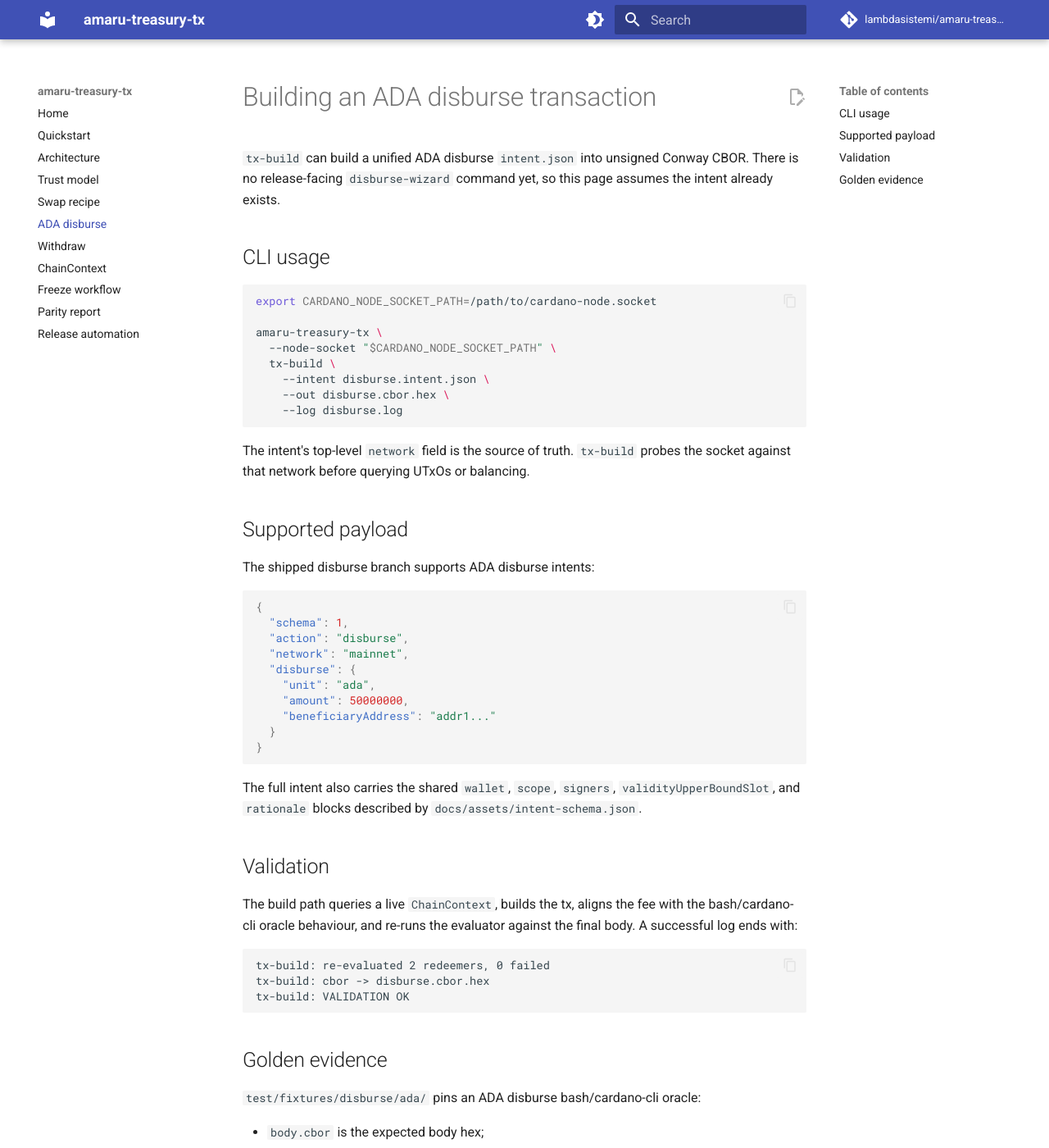
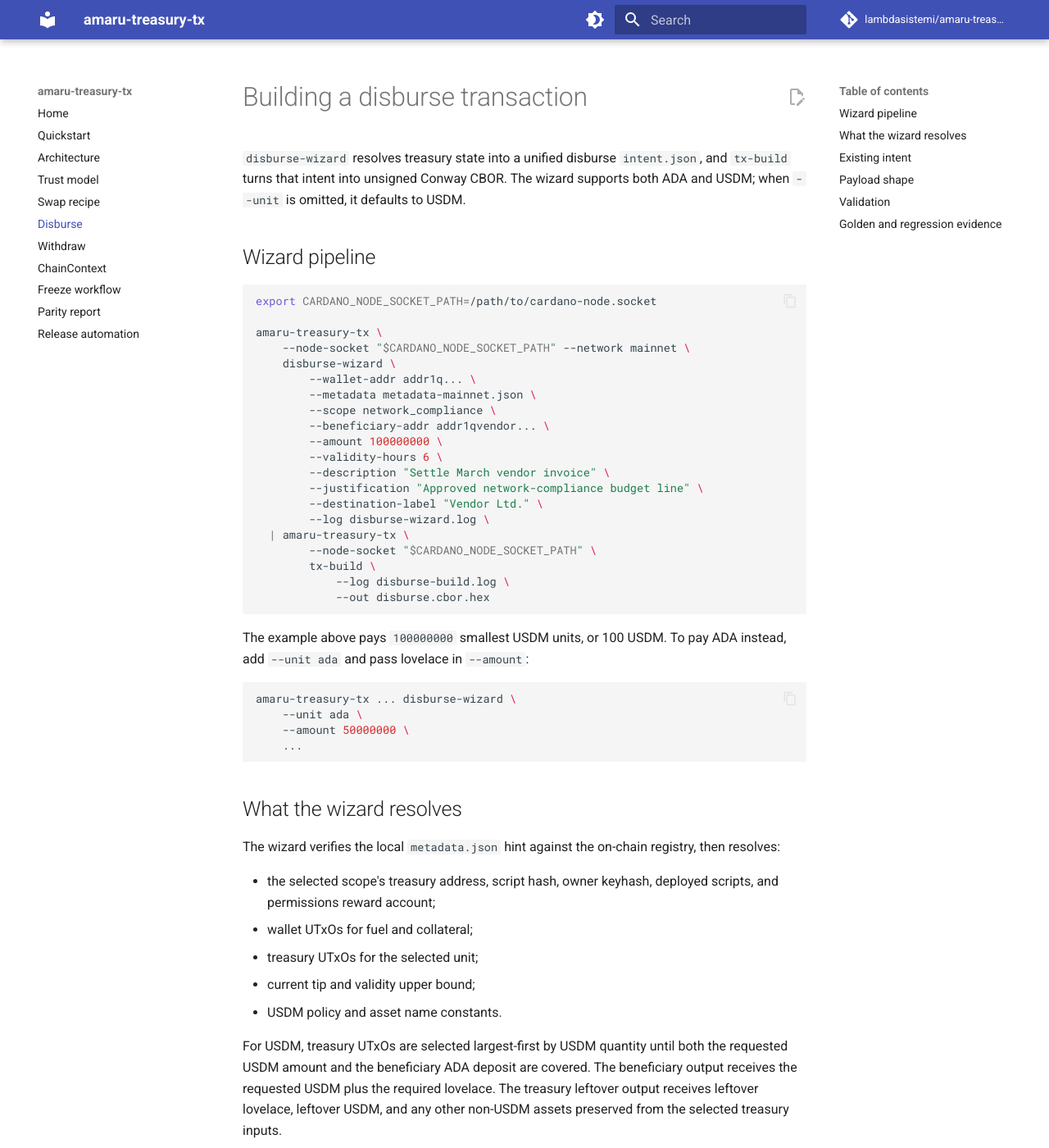
Before and after one commit to lambdasistemi/amaru-treasury-tx, an MkDocs documentation site: the page built from docs/disburse.md, in a window 1280 px wide and 1400 px high. Shown: the whole window at 82% size. Built offline with MkDocs 1.6.1 and Material for MkDocs 9.7.7, drawn with Linux system fonts in a browser that asks for light colours; comment, search, counter and statistics services are not loaded; some of the changed text lies outside the part shown.

Commit message:
docs(disburse): document wizard pipeline
Update README and MkDocs pages for the release-facing disburse-wizard flow, USDM default, ADA fallback, and tx-build dispatch coverage.

````diff
--- a/docs/disburse.md
+++ b/docs/disburse.md
@@ -1,14 +1,69 @@
-# Building an ADA disburse transaction
+# Building a disburse transaction
 
-`tx-build` can build a unified ADA disburse `intent.json` into
-unsigned Conway CBOR. There is no release-facing `disburse-wizard`
-command yet, so this page assumes the intent already exists.
+`disburse-wizard` resolves treasury state into a unified disburse
+`intent.json`, and `tx-build` turns that intent into unsigned Conway
+CBOR. The wizard supports both ADA and USDM; when `--unit` is omitted,
+it defaults to USDM.
 
-## CLI usage
+## Wizard pipeline
 
 ```bash
 export CARDANO_NODE_SOCKET_PATH=/path/to/cardano-node.socket
 
+amaru-treasury-tx \
+    --node-socket "$CARDANO_NODE_SOCKET_PATH" --network mainnet \
+    disburse-wizard \
+        --wallet-addr addr1q... \
+        --metadata metadata-mainnet.json \
+        --scope network_compliance \
+        --beneficiary-addr addr1qvendor... \
+        --amount 100000000 \
+        --validity-hours 6 \
+        --description "Settle March vendor invoice" \
+        --justification "Approved network-compliance budget line" \
+        --destination-label "Vendor Ltd." \
+        --log disburse-wizard.log \
+  | amaru-treasury-tx \
+        --node-socket "$CARDANO_NODE_SOCKET_PATH" \
+        tx-build \
+            --log disburse-build.log \
+            --out disburse.cbor.hex
+```
+
+The example above pays `100000000` smallest USDM units, or 100 USDM.
+To pay ADA instead, add `--unit ada` and pass lovelace in `--amount`:
+
+```bash
+amaru-treasury-tx ... disburse-wizard \
+    --unit ada \
+    --amount 50000000 \
+    ...
+```
+
+## What the wizard resolves
+
+The wizard verifies the local `metadata.json` hint against the
+on-chain registry, then resolves:
+
+- the selected scope's treasury address, script hash, owner keyhash,
+  deployed scripts, and permissions reward account;
+- wallet UTxOs for fuel and collateral;
+- treasury UTxOs for the selected unit;
+- current tip and validity upper bound;
+- USDM policy and asset name constants.
+
+For USDM, treasury UTxOs are selected largest-first by USDM quantity
+until both the requested USDM amount and the beneficiary ADA deposit
+are covered. The beneficiary output receives the requested USDM plus
+the required lovelace. The treasury leftover output receives leftover
+lovelace, leftover USDM, and any other non-USDM assets preserved from
+the selected treasury inputs.
+
+## Existing intent
+
+If an intent has already been reviewed, build it directly:
+
+```bash
 amaru-treasury-tx \
   --node-socket "$CARDANO_NODE_SOCKET_PATH" \
   tx-build \
@@ -21,20 +76,22 @@ The intent's top-level `network` field is the source of truth.
 `tx-build` probes the socket against that network before querying
 UTxOs or balancing.
 
-## Supported payload
+## Payload shape
 
-The shipped disburse branch supports ADA disburse intents:
+The shipped disburse branch supports ADA and USDM disburse intents:
 
 ```json
 {
-  "schema": 1,
-  "action": "disburse",
-  "network": "mainnet",
-  "disburse": {
-    "unit": "ada",
-    "amount": 50000000,
-    "beneficiaryAddress": "addr1..."
-  }
+    "schema": 1,
+    "action": "disburse",
+    "network": "mainnet",
+    "disburse": {
+        "unit": "usdm",
+        "amount": 100000000,
+        "beneficiaryAddress": "addr1...",
+        "usdmPolicy": "c48cbb3d...",
+        "usdmToken": "0014df105553444d"
+    }
 }
 ```
 
@@ -55,9 +112,9 @@ tx-build: cbor -> disburse.cbor.hex
 tx-build: VALIDATION OK
 ```
 
-## Golden evidence
+## Golden and regression evidence
 
-`test/fixtures/disburse/ada/` pins an ADA disburse
+`test/fixtures/disburse/ada/` pins the ADA disburse
 bash/cardano-cli oracle:
 
 - `body.cbor` is the expected body hex;
@@ -68,3 +125,8 @@ bash/cardano-cli oracle:
 The golden suite asserts both `body.cbor ==
 bash.oracle.tx.json.cborHex` and `runFromIntent` against the
 frozen fixture rebuilds that same oracle byte-for-byte.
+
+USDM coverage is structural: unit tests assert intent translation,
+beneficiary and treasury leftover values, treasury UTxO selection
+until the beneficiary ADA deposit is covered, and beneficiary network
+mismatch rejection.
--- a/mkdocs.yml
+++ b/mkdocs.yml
@@ -64,7 +64,7 @@ nav:
   - Architecture: architecture.md
   - Trust model: trust-model.md
   - Swap recipe: swap.md
-  - ADA disburse: disburse.md
+  - Disburse: disburse.md
   - Withdraw: withdraw.md
   - ChainContext: chain-context.md
   - Freeze workflow: freeze-workflow.md
````
Also changed, not shown: other parts of docs/disburse.md (+1 -1 lines), README.md (+6 -3 lines), docs/index.md (+4 -3 lines), docs/quickstart.md (+44 -8 lines), specs/004-disburse-wizard/contracts/disburse-intent-json.md (+6 -3 lines).
